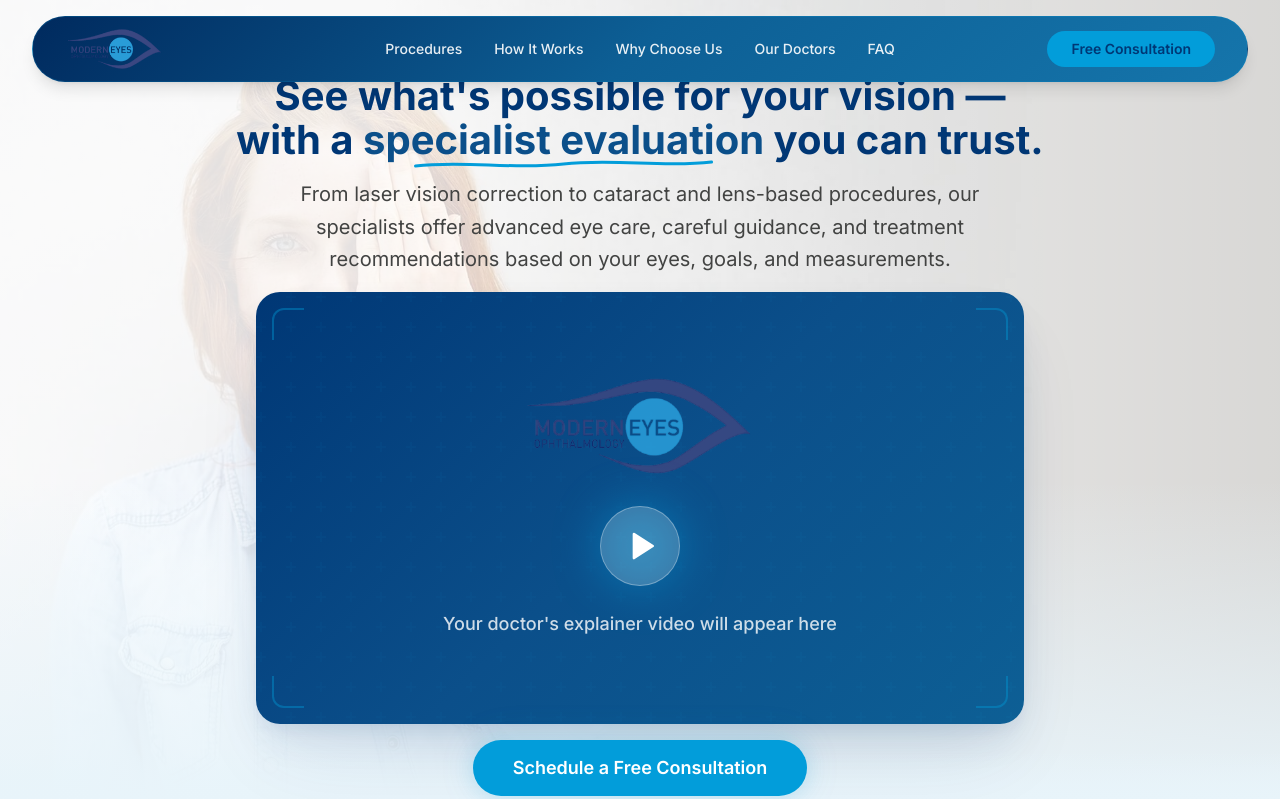
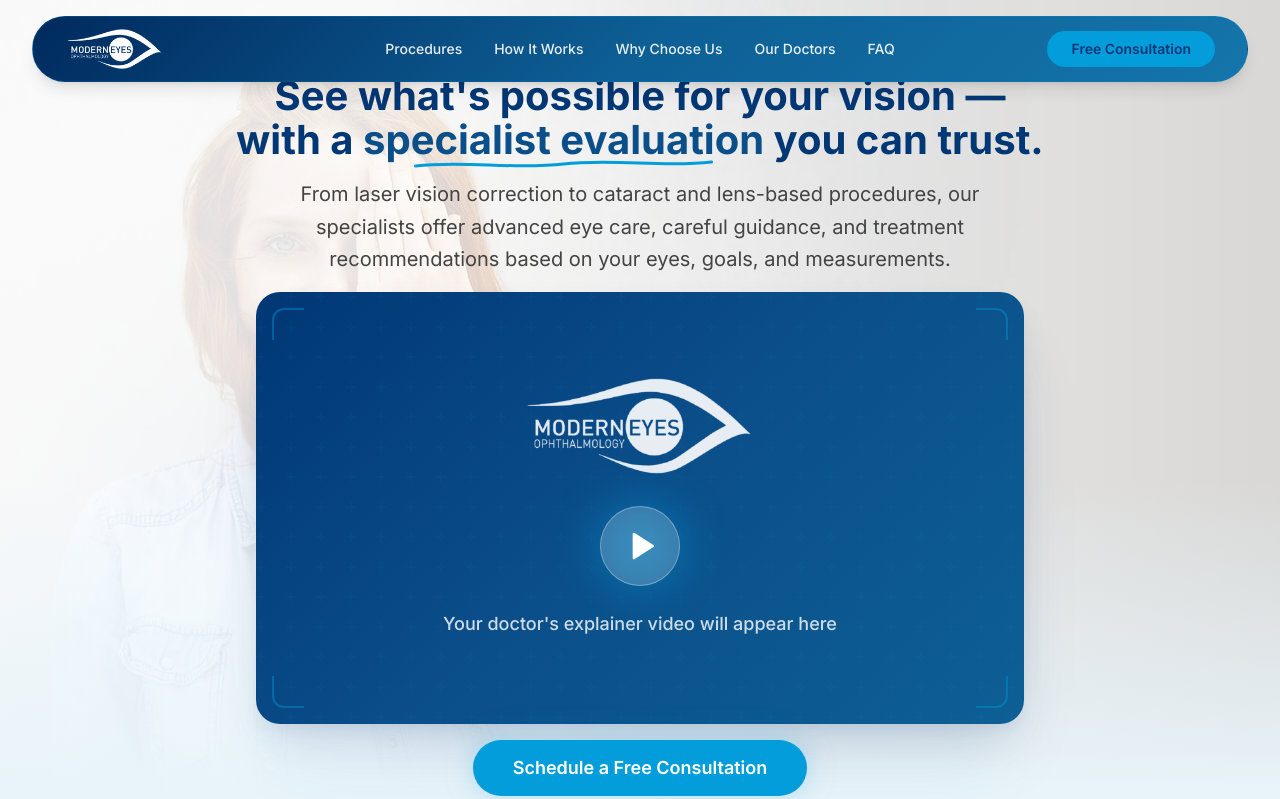
Before and after one commit to TimoBlaauw/moderneyes-ophthalmology-landing, a Next.js app: page / in a window 1280 px wide. Shown: the top 799 px of the page. Built offline with nearby package versions, Linux system fonts and the light colour scheme.

Commit message:
Invert logo to white for dark backgrounds

```diff
--- a/components/header.tsx
+++ b/components/header.tsx
@@ -39,7 +39,7 @@ export function Header({ onOpenBooking }: HeaderProps) {
               alt="ModernEyes Ophthalmology"
               width={300}
               height={120}
-              className="h-9 sm:h-10 w-auto"
+              className="h-9 sm:h-10 w-auto brightness-0 invert"
               priority
             />
           </div>
--- a/components/hero-section.tsx
+++ b/components/hero-section.tsx
@@ -183,7 +183,7 @@ export function HeroSection({ onOpenBooking }: HeroSectionProps) {
                     alt="ModernEyes Ophthalmology"
                     width={600}
                     height={240}
-                    className="mb-4 md:mb-8 opacity-90 max-h-16 md:max-h-24 w-auto"
+                    className="mb-4 md:mb-8 brightness-0 invert opacity-90 max-h-16 md:max-h-24 w-auto"
                   />
 
                   <motion.div
```
